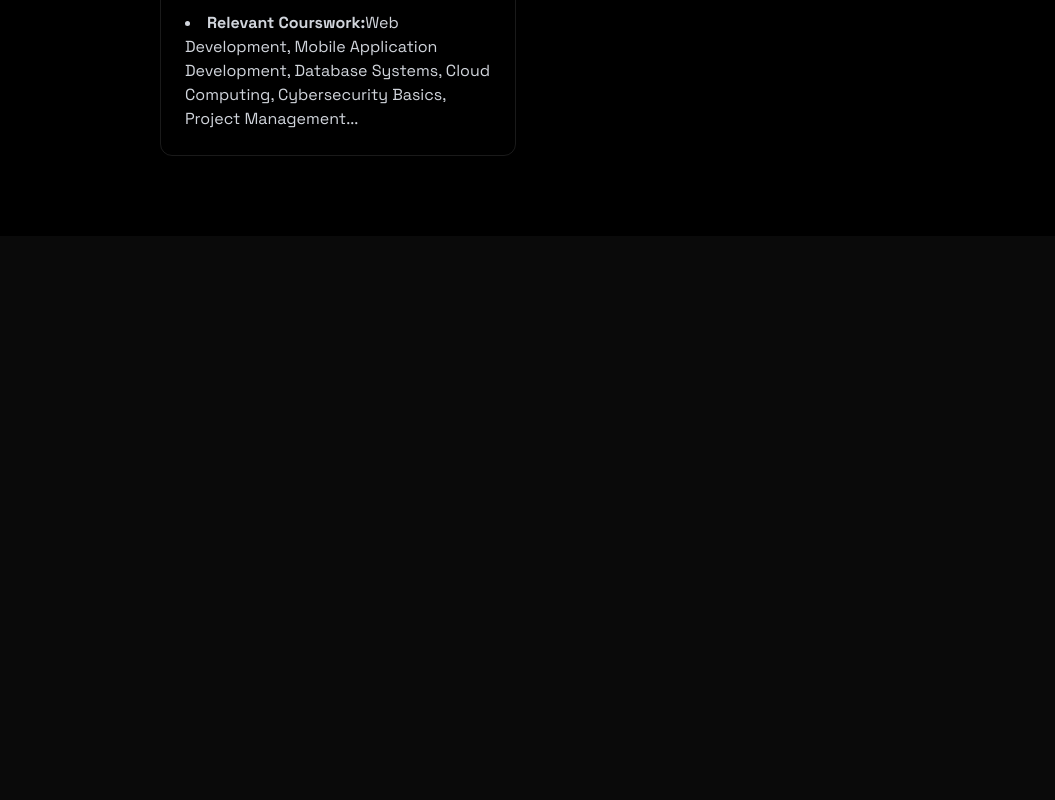
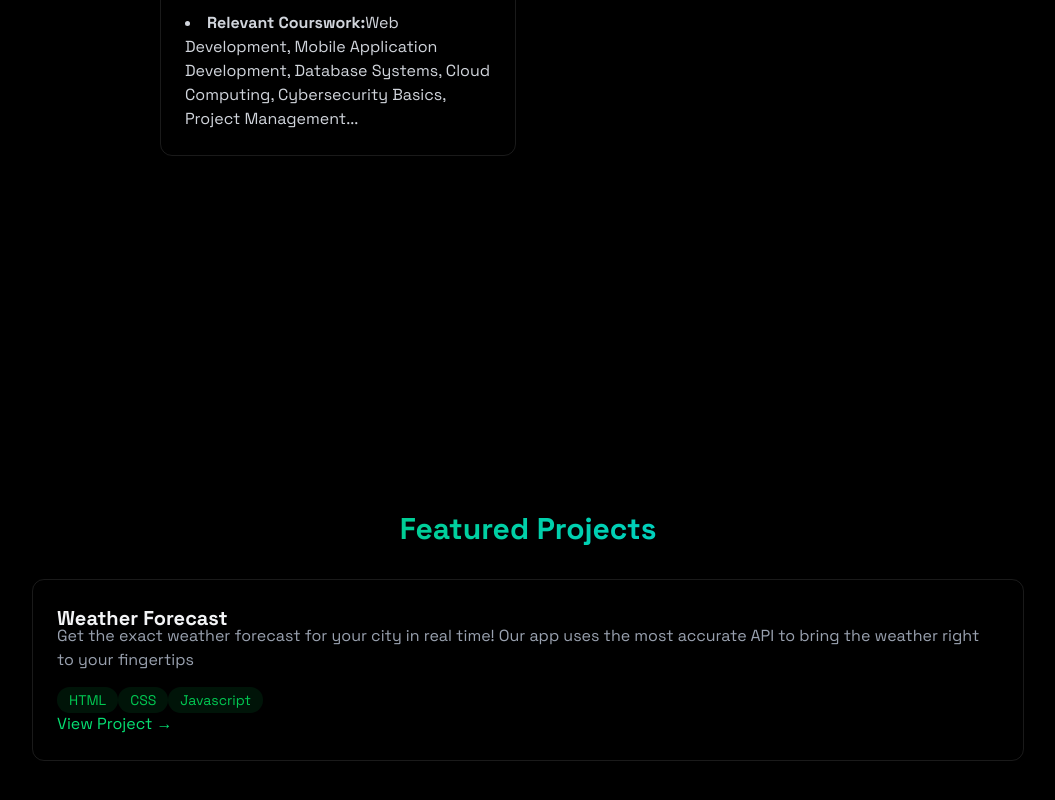
Before and after one commit to SevenMatt/Portifolio, a React (Vite) app: page / in a window 1280 px wide. Shown: the part 1460-2260 px from the top of the page, without its empty margins (112-1167 px from the left). Before the commit the page ends 1696 px from the top, so only its background shows below. Built offline with nearby package versions, Linux system fonts and the light colour scheme.

Commit message:
Atualização 3

```diff
--- a/src/App.jsx
+++ b/src/App.jsx
@@ -5,6 +5,7 @@ import { Navbar } from './components/Navbar';
 import { MobileMenu } from './components/MobileMenu';
 import { Home } from './components/sections/Home';
 import { About } from './components/sections/About';
+import { Projects } from './components/sections/Project';
 import "./index.css";
 
 function App() {
@@ -21,6 +22,7 @@ function App() {
           <MobileMenu menuOpen={menuOpen} setMenuOpen={setMenuOpen} />
           <Home />
           <About />
+          <Projects />
       </div>
     </>
   );
--- a/src/components/sections/About.jsx
+++ b/src/components/sections/About.jsx
@@ -42,7 +42,7 @@ export const About = () => {
                                 <span
                                 key={key}
                                 className="bg-green-500/10 text-green-500 py-1 px-3 rounded-full text-sm hover:bg-green-500/20
-                                                 hover:shadow-0[0_2px_8px_rgba(59,130,2246,0.2)]
+                                                 hover:shadow-0[0_2px_8px_rgba(59,130,246,0.2)]
                                 "
                                 >
                                     {tech}
@@ -81,7 +81,6 @@ export const About = () => {
                         </li>
                     </ul>
                 </div>
-
             </div>
         </div>
     </section>
--- a/src/components/sections/Project.jsx
+++ b/src/components/sections/Project.jsx
@@ -0,0 +1,42 @@
+
+export const Projects = () => {
+    return <section id="projects" className="min-h-screen flex items-center justify-center py-20"
+    >
+        <div className="max-w-5xl mx-auto px-4">
+           <h2 className="text-3xl font-bold mb-8 bg-gradient-to-r from-green-500 to-cyan-400 bg-clip-text text-transparent text-center">
+            {" "}
+            Featured Projects
+            </h2>
+            <div className="grid grid-cols-1 md;grid-cols-2 gap-6">
+
+                <div className="p-6 rounded-xl border border-white/10 hover:-translate-y-1 hover:border-green-500/30 hover:shadow-[0_2px_8px_rgba(59,130,246,0.2)] transition">
+                    <h3 className="text-xl font-bold -mb-2">Weather Forecast</h3>
+                    <p className="text-gray-400 mb-4">Get the exact weather forecast for your city in real time!
+                        Our app uses the most accurate API to bring the weather right to your fingertips</p>
+                  <div>
+                    {["HTML", "CSS", "Javascript"].map((tech,key) =>(
+                         <span
+                                key={key}
+                                className="bg-green-500/10 text-green-500 py-1 px-3 rounded-full text-sm hover:bg-green-500/20
+                                                 hover:shadow-0[0_2px_8px_rgba(59,130,246,0.2)] transition-all
+                                "
+                                >
+                                    {tech}
+                                </span>
+                    ))}
+                  </div>
+
+                  <div>
+                    <a
+                     href="https://previsao-do-tempo-kohl-omega.vercel.app/"
+                      className="text-green-400 hover:text-green-300 transition-colors"
+                      >
+                        {" "}
+                        View Project →{" "}
+                        </a>
+                  </div>
+                </div>
+            </div>
+        </div>
+    </section>
+}
```
